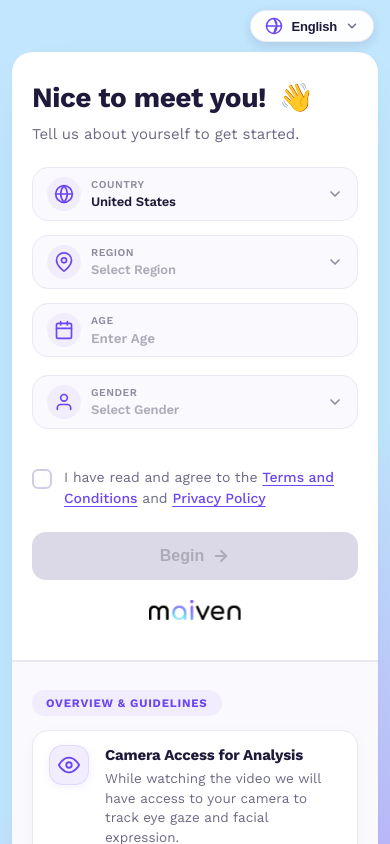
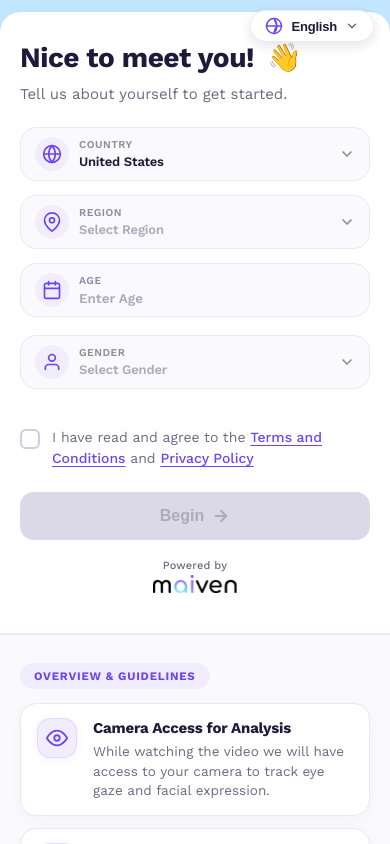
Before and after one commit to Srihari2479-tech/test-taker-flow-design, a React (Vite) app: page / in a window 390 px wide. Shown: the top 844 px of the page. Built offline with nearby package versions, Linux system fonts and the light colour scheme.

Commit message:
Mobile Responsiveness and Ux improved

```diff
--- a/src/Environment_Screen.css
+++ b/src/Environment_Screen.css
@@ -280,8 +280,17 @@
 
 @media (max-width: 640px) {
   .environment-card {
-    padding: 24px 20px;
+    width: calc(100% - 24px) !important;
+    max-width: calc(100% - 24px) !important;
+    margin: 12px auto !important;
+    padding: 20px 16px;
     border-radius: 20px;
+    box-sizing: border-box;
+  }
+
+  .environment-header {
+    margin-bottom: 16px !important;
+    margin-top: 0 !important;
   }
 
   .steps-container {
--- a/src/calibration_screen.css
+++ b/src/calibration_screen.css
@@ -324,3 +324,23 @@
     font-size: 11px;
   }
 }
+
+@media (max-width: 640px) {
+  .calibration-header {
+    display: none !important;
+    margin-bottom: 0 !important;
+  }
+
+  .calibration-card {
+    width: calc(100% - 24px) !important;
+    max-width: calc(100% - 24px) !important;
+    margin: 12px auto !important;
+    padding: 18px 16px !important;
+    border-radius: 20px;
+    box-sizing: border-box;
+  }
+
+  .calibration-title-section {
+    margin-bottom: 16px !important;
+  }
+}
--- a/src/components/CalibrationScreen.jsx
+++ b/src/components/CalibrationScreen.jsx
@@ -140,6 +140,7 @@ export default function CalibrationScreen({ onComplete }) {
       </div>
 
       <div className="card-bottom-logo-wrapper">
+        <span className="card-bottom-powered-by">Powered by</span>
         <img src={maivenLogo} alt="maiven" className="card-bottom-logo-img" />
       </div>
     </div>
--- a/src/components/EnvironmentScreen.jsx
+++ b/src/components/EnvironmentScreen.jsx
@@ -133,6 +133,7 @@ export default function EnvironmentScreen({ onContinue }) {
       </main>
 
       <div className="card-bottom-logo-wrapper">
+        <span className="card-bottom-powered-by">Powered by</span>
         <img src={maivenLogo} alt="maiven" className="card-bottom-logo-img" />
       </div>
     </div>
--- a/src/components/OnboardingForm.jsx
+++ b/src/components/OnboardingForm.jsx
@@ -349,6 +349,7 @@ export default function OnboardingForm({ onSubmit }) {
         </button>
 
         <div className="card-bottom-logo-wrapper">
+          <span className="card-bottom-powered-by">Powered by</span>
           <img src={maivenLogo} alt="maiven" className="card-bottom-logo-img" />
         </div>
       </form>
--- a/src/components/PostSurveyScreen.jsx
+++ b/src/components/PostSurveyScreen.jsx
@@ -699,7 +699,6 @@ export default function PostSurveyScreen({ onSubmit }) {
               <span className="post-survey-question-num">8)</span>
               <span className="post-survey-question-text">How New Or Different Was The Ad From What You Have Usually Seen?</span>
             </div>
-            <p className="post-survey-question-instruction">Rate from 1 (Not at all new) to 5 (Very new).</p>
             <div className="ps-stars-row" onMouseLeave={() => setHoveredNewRating(null)}>
               {[1, 2, 3, 4, 5].map((rating) => {
                 const active = hoveredNewRating !== null ? rating <= hoveredNewRating : rating <= isNewRating;
@@ -727,7 +726,6 @@ export default function PostSurveyScreen({ onSubmit }) {
               <span className="post-survey-question-num">9)</span>
               <span className="post-survey-question-text">How Likely Are You To Consider Buying The Brand Advertised?</span>
             </div>
-            <p className="post-survey-question-instruction">Rate from 1 (Not at all likely) to 5 (Extremely likely).</p>
             <div className="ps-stars-row" onMouseLeave={() => setHoveredConsiderRating(null)}>
               {[1, 2, 3, 4, 5].map((rating) => {
                 const active = hoveredConsiderRating !== null ? rating <= hoveredConsiderRating : rating <= considerRating;
@@ -758,6 +756,7 @@ export default function PostSurveyScreen({ onSubmit }) {
           </div>
 
           <div className="card-bottom-logo-wrapper">
+            <span className="card-bottom-powered-by">Powered by</span>
             <img src={maivenLogo} alt="maiven" className="card-bottom-logo-img" />
           </div>
         </div>
--- a/src/components/PreSurveyScreen.jsx
+++ b/src/components/PreSurveyScreen.jsx
@@ -449,7 +449,6 @@ export default function PreSurveyScreen({ onSubmit }) {
               <span className="question-badge">2</span>
               <h3>How likely are you to purchase your selected brand?</h3>
             </div>
-            <p className="question-sub-instruction">Rate your likelihood on a scale of 1 to 5.</p>
             <div className="stars-rating-row" onMouseLeave={() => setHoveredRating(null)}>
               {ratings.map((rating) => {
                 const active = hoveredRating !== null ? rating <= hoveredRating : rating <= selectedRating;
@@ -662,6 +661,7 @@ export default function PreSurveyScreen({ onSubmit }) {
           </div>
 
           <div className="card-bottom-logo-wrapper">
+            <span className="card-bottom-powered-by">Powered by</span>
             <img src={maivenLogo} alt="maiven" className="card-bottom-logo-img" />
           </div>
         </div>
--- a/src/index.css
+++ b/src/index.css
@@ -86,16 +86,26 @@ body:has(.post-survey-card) #root {
 @media (max-width: 640px) {
   .card-bottom-logo-wrapper {
     display: flex !important;
+    flex-direction: column !important;
     justify-content: center !important;
     align-items: center !important;
     width: 100% !important;
     margin-top: 20px !important;
     margin-bottom: 8px !important;
     padding-bottom: 4px !important;
+    gap: 4px !important;
+  }
+
+  .card-bottom-powered-by {
+    font-size: 11px !important;
+    font-weight: 500 !important;
+    color: var(--color-text-muted) !important;
+    letter-spacing: 0.2px !important;
+    line-height: 1 !important;
   }
 
   .card-bottom-logo-img {
-    height: 20px !important;
+    height: 18px !important;
     width: auto !important;
     display: block !important;
     margin: 0 auto !important;
--- a/src/success_screen.css
+++ b/src/success_screen.css
@@ -9,27 +9,28 @@
 
 .success-footer {
   display: flex;
+  flex-direction: column;
   align-items: center;
   justify-content: center;
-  gap: 8px;
+  gap: 4px;
   margin-top: 40px;
   user-select: none;
 }
 
 .success-footer-text {
-  font-size: 13px;
+  font-size: 11px;
   font-weight: 500;
-  color: var(--color-text-light);
-  letter-spacing: -0.2px;
+  color: var(--color-text-muted);
+  letter-spacing: 0.2px;
+  line-height: 1;
 }
 
 .success-footer-logo {
-  height: 25px;
+  height: 20px;
   width: auto;
   display: block;
-  opacity: 0.85;
+  opacity: 0.9;
   transition: opacity 0.2s ease;
-  transform: translateY(-2px);
 }
 
 .success-footer:hover .success-footer-logo {
--- a/src/welcome_screen.css
+++ b/src/welcome_screen.css
@@ -701,7 +701,7 @@ body {
 
 @media (max-width: 768px) {
   body {
-    padding: 52px 12px 16px;
+    padding: 16px 12px;
   }
 }
 
@@ -711,7 +711,7 @@ body {
     margin-left: auto;
   }
   body {
-    padding: 52px 12px 16px;
+    padding: 12px 0 16px !important;
   }
   .onboarding-card {
     border-radius: 20px;
```
